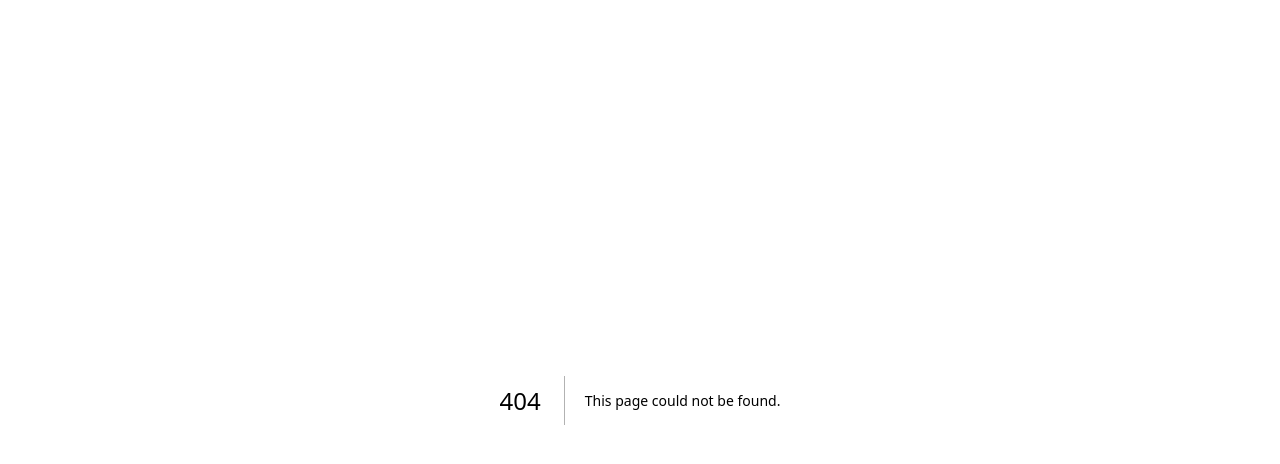
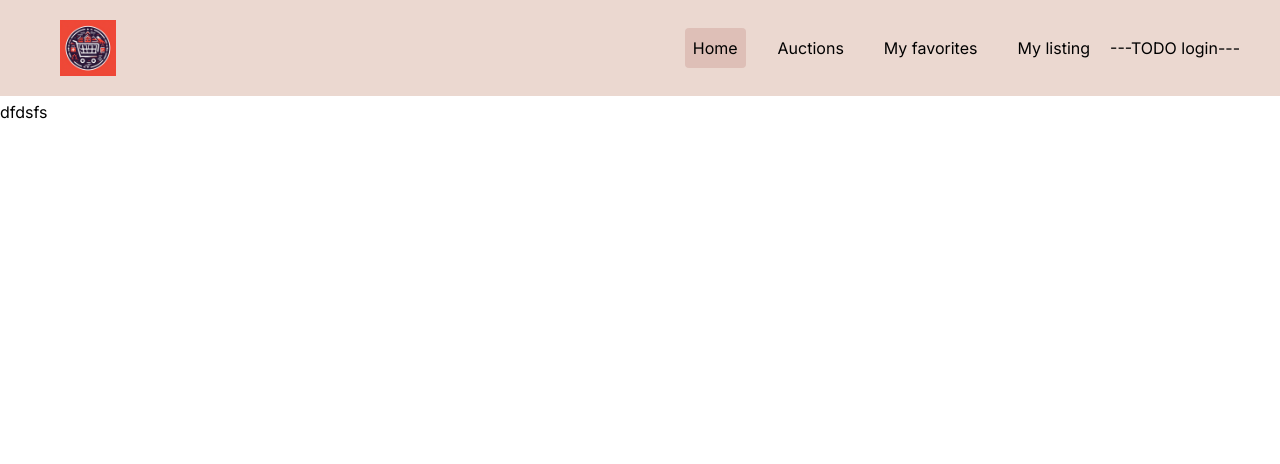
Before and after one commit to MaksimSyrvachev/Internet-bazaar, a Next.js app: page /home in a window 1280 px wide. Before the commit this address had no page. Shown: the top 464 px of the page. Built offline with nearby package versions, Linux system fonts and the light colour scheme.

Commit message:
feat: adding top navigation v0.1

```diff
--- a/package.json
+++ b/package.json
@@ -18,6 +18,7 @@
     "react": "^18",
     "react-dom": "^18",
     "react-hook-form": "^7.48.2",
+    "react-icons": "^4.12.0",
     "uuid": "^9.0.1",
     "zod": "^3.22.4"
   },
--- a/src/app/globals.css
+++ b/src/app/globals.css
@@ -1,27 +1,3 @@
 @tailwind base;
 @tailwind components;
 @tailwind utilities;
-
-:root {
-  --foreground-rgb: 0, 0, 0;
-  --background-start-rgb: 214, 219, 220;
-  --background-end-rgb: 255, 255, 255;
-}
-
-@media (prefers-color-scheme: dark) {
-  :root {
-    --foreground-rgb: 255, 255, 255;
-    --background-start-rgb: 0, 0, 0;
-    --background-end-rgb: 0, 0, 0;
-  }
-}
-
-body {
-  color: rgb(var(--foreground-rgb));
-  background: linear-gradient(
-      to bottom,
-      transparent,
-      rgb(var(--background-end-rgb))
-    )
-    rgb(var(--background-start-rgb));
-}
--- /dev/null
+++ b/src/app/home/page.tsx
@@ -0,0 +1,5 @@
+import Image from "next/image";
+
+export default function Home() {
+  return <main>dfdsfs</main>;
+}
--- a/src/app/layout.tsx
+++ b/src/app/layout.tsx
@@ -1,6 +1,9 @@
 import type { Metadata } from 'next'
 import { Inter } from 'next/font/google'
 import './globals.css'
+import {TopNavigation} from "@/components/TopNavigation";
+import Navigation from "@/components/Navigation";
+import {Providers} from "@/components/Providers";
 
 const inter = Inter({ subsets: ['latin'] })
 
@@ -16,7 +19,13 @@ export default function RootLayout({
 }) {
   return (
     <html lang="en">
-      <body className={inter.className}>{children}</body>
+      <body className={`${inter.className}`}>
+      <Providers>
+        <Navigation>
+          <div className="container mx-auto mt-1">{children}</div>
+        </Navigation>
+      </Providers>
+      </body>
     </html>
   )
 }
--- a/src/app/page.tsx
+++ b/src/app/page.tsx
@@ -1,5 +1,15 @@
-import Image from "next/image";
+'use client';
+
+import {useRouter} from "next/navigation";
+import {useEffect} from "react";
 
 export default function Home() {
-  return <main>dfdsfs</main>;
+
+  const router = useRouter();
+
+  useEffect(() => {
+    router.replace('/home');
+  }, []);
+
+  return null;
 }
--- /dev/null
+++ b/src/components/Navigation.tsx
@@ -0,0 +1,18 @@
+import {TopNavigation} from "@/components/TopNavigation";
+import {PropsWithChildren} from "react";
+
+const Navigation = ({children} : PropsWithChildren) => {
+
+	return (
+		<div className="flex-row">
+			<div className="flex-1">
+				<TopNavigation/>
+			</div>
+			<div className="flex-1 flex">
+				{children}
+			</div>
+		</div>
+	);
+};
+
+export default Navigation;
--- /dev/null
+++ b/src/components/Providers.tsx
@@ -0,0 +1,12 @@
+'use client';
+
+import {useState, type PropsWithChildren, createContext, useContext} from 'react';
+
+export const Providers = ({ children }: PropsWithChildren) => {
+
+	return (
+		<div>
+			{children}
+		</div>
+	);
+};
--- /dev/null
+++ b/src/components/TopNavigation.tsx
@@ -0,0 +1,43 @@
+'use client';
+
+import TopNavigationButton from '@/components/TopNavigationButton';
+import Image from "next/image";
+import logo from "../../public/logo.jpg"
+import {useRouter} from "next/navigation";
+import { FaBars } from 'react-icons/fa';
+import {useState} from "react";
+
+export const TopNavigation = () => {
+	const router = useRouter();
+
+	const [showMenu, setShowMenu] = useState<boolean>(false)
+
+	return(
+		<div className="flex-col bg-primaryBackground pe-10 ps-10">
+			<div className="flex">
+				<div className="m-3 flex-1 p-2">
+					<Image src={logo} alt={"logo"} className="max-h-8 md:max-h-10 lg:max-h-14 max-w-min" onClick={() => router.replace('/home')}/>
+				</div>
+				<div className="flex lg:hidden items-center">
+					<FaBars onClick={() => setShowMenu(!showMenu)} className="cursor-pointer"/>
+				</div>
+				<div className="hidden lg:flex items-center">
+					<TopNavigationButton text="Home" path="/home"/>
+					<TopNavigationButton text="Auctions" path="/actions"/>
+					<TopNavigationButton text="My favorites" path="/my_favorites"/>
+					<TopNavigationButton text="My listing" path="/my_listing"/>
+					<div>---TODO login---</div>
+				</div>
+			</div>
+			{showMenu && (
+				<div className="flex lg:hidden flex-col items-center">
+					<TopNavigationButton text="Home" path="/home"/>
+					<TopNavigationButton text="Auctions" path="/actions"/>
+					<TopNavigationButton text="My favorites" path="/my_favorites"/>
+					<TopNavigationButton text="My listing" path="/my_listing"/>
+					<div>---TODO login---</div>
+				</div>
+			)}
+		</div>
+	);
+}
--- /dev/null
+++ b/src/components/TopNavigationButton.tsx
@@ -0,0 +1,33 @@
+'use client';
+
+import { usePathname, useRouter } from 'next/navigation';
+
+type Props = {
+	path: string;
+	text: string;
+};
+const TopNavigationButton = (props: Props) => {
+	const router = useRouter();
+	const pathname = usePathname();
+	if (pathname === props.path) {
+		return (
+			<button
+				className="m-3 rounded bg-selectedPrimary p-2 hover:bg-hoverPrimary"
+				onClick={() => router.replace(props.path)}
+			>
+				{props.text}
+			</button>
+		);
+	}
+
+	return (
+		<button
+			className="m-3 rounded p-2 hover:bg-hoverPrimary"
+			onClick={() => router.replace(props.path)}
+		>
+			{props.text}
+		</button>
+	);
+};
+
+export default TopNavigationButton;
--- a/tailwind.config.ts
+++ b/tailwind.config.ts
@@ -8,10 +8,11 @@ const config: Config = {
   ],
   theme: {
     extend: {
-      backgroundImage: {
-        'gradient-radial': 'radial-gradient(var(--tw-gradient-stops))',
-        'gradient-conic':
-          'conic-gradient(from 180deg at 50% 50%, var(--tw-gradient-stops))',
+      colors: {
+        'primaryBackground': '#EBD8D0',
+        'colorOnPrimary': '#FFFBFF',
+        'hoverPrimary': '#D3AB9E',
+        'selectedPrimary': '#debfb7',
       },
     },
   },
```
Also changed, not shown: public/logo.jpg (added), 1 other file (tests, documents, lock files or other folders).
